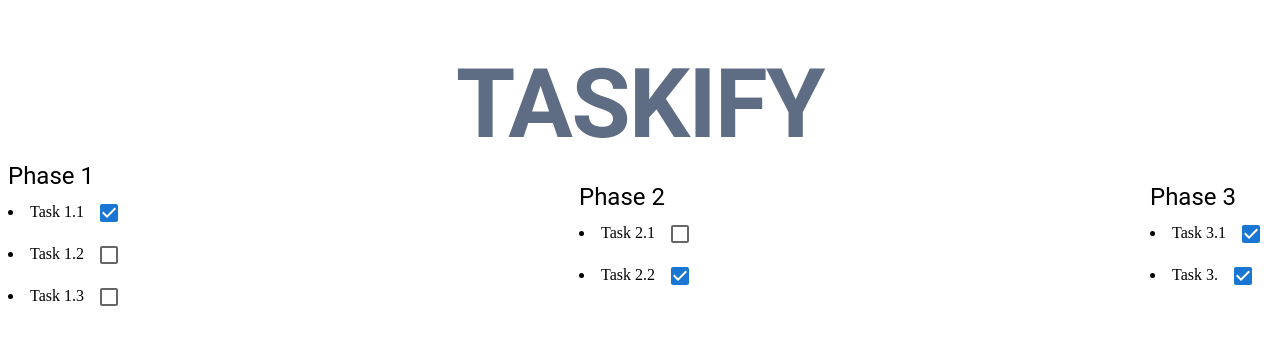
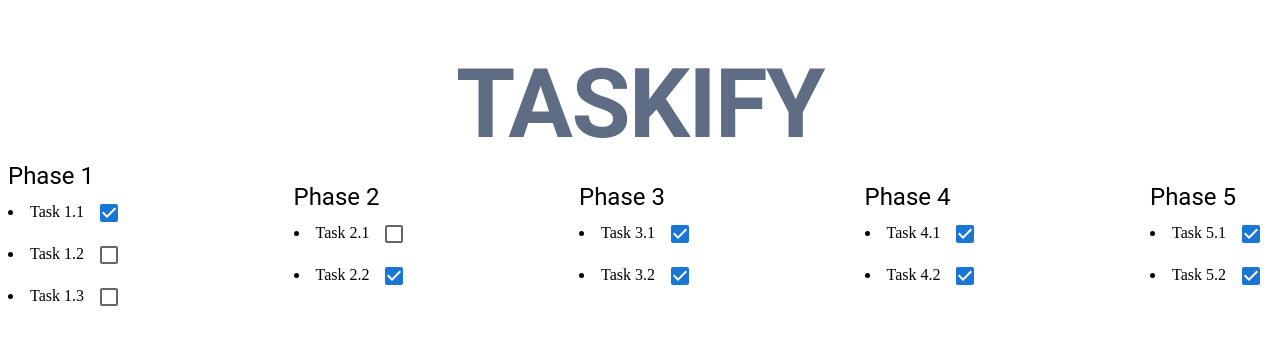
Before and after one commit to mcanozkulekci/Taskify, a React (Create React App) app: page / in a window 1280 px wide. Shown: the top 344 px of the page. Built offline with nearby package versions, Linux system fonts and the light colour scheme.

Commit message:
main logic is implemented. mockData is still should be overwritten

```diff
--- a/src/components/MockData.ts
+++ b/src/components/MockData.ts
@@ -22,7 +22,7 @@
           completed: false,
         },
       ],
-      done: false,
+      done: true,
     },
     {
       id: 2,
@@ -39,7 +39,7 @@
           completed: true,
         },
       ],
-      done: false,
+      done: true,
     },
     {
       id: 3,
@@ -52,7 +52,75 @@
         },
         {
           id: 7,
-          name: 'Task 3.',
+          name: 'Task 3.2',
+          completed: true,
+        },
+      ],
+      done: true,
+    },
+    {
+      id: 4,
+      name: 'Phase 4',
+      tasks: [
+        {
+          id: 8,
+          name: 'Task 4.1',
+          completed: true,
+        },
+        {
+          id: 9,
+          name: 'Task 4.2',
+          completed: true,
+        },
+      ],
+      done: true,
+    },
+    {
+      id: 5,
+      name: 'Phase 5',
+      tasks: [
+        {
+          id: 10,
+          name: 'Task 5.1',
+          completed: true,
+        },
+        {
+          id: 11,
+          name: 'Task 5.2',
+          completed: true,
+        },
+      ],
+      done: false,
+    },
+    {
+      id: 6,
+      name: 'Phase 6',
+      tasks: [
+        {
+          id: 12,
+          name: 'Task 6.1',
+          completed: true,
+        },
+        {
+          id: 13,
+          name: 'Task 6.2',
+          completed: true,
+        },
+      ],
+      done: false,
+    },
+    {
+      id: 7,
+      name: 'Phase 7',
+      tasks: [
+        {
+          id: 14,
+          name: 'Task 7.1',
+          completed: true,
+        },
+        {
+          id: 15,
+          name: 'Task 7.2',
           completed: true,
         },
       ],
--- a/src/components/PageComponent.tsx
+++ b/src/components/PageComponent.tsx
@@ -14,9 +14,18 @@
         justifyContent="space-between"
         alignItems="center"
       >
-        {phases.map((phase) => (
-          <PhaseComponent phase={phase} tasks={phase.tasks} done={false} />
-        ))}
+        {phases.map((phase) => {
+          if (phase.id === 1) {
+            return <PhaseComponent phase={phase} tasks={phase.tasks} />;
+          }
+        })}
+        {phases.map((phase, index) => {
+          if (phase.id === index + 1 && index > 0 && phases[index - 1].done) {
+            return <PhaseComponent phase={phase} tasks={phase.tasks} />;
+          } else {
+            return null;
+          }
+        })}
       </Grid>
     </div>
   );
--- a/src/components/PhaseComponent.tsx
+++ b/src/components/PhaseComponent.tsx
@@ -7,7 +7,6 @@
 interface PhaseProps {
   phase: Phase;
   tasks: Task[];
-  done: boolean;
 }
 
 const PhaseComponent = ({ phase, tasks }: PhaseProps) => {
@@ -16,7 +15,7 @@
       <Typography variant="h5">
         <div>{phase.name}</div>
       </Typography>
-      <TaskComponent tasks={tasks} />
+      <TaskComponent tasks={tasks} phase={phase} />
       {/* <TaskComponent tasks={phase.tasks} /> */}
     </div>
   );
--- a/src/components/TaskComponent.tsx
+++ b/src/components/TaskComponent.tsx
@@ -2,26 +2,41 @@
 
 import Task from '../types/Task';
 import { Checkbox } from '@mui/material';
+import Phase from '../types/Phase';
 interface TaskProps {
   tasks: Task[];
+  phase: Phase;
 }
 
-const TaskComponent = ({ tasks }: TaskProps) => {
+const TaskComponent = ({ tasks, phase }: TaskProps) => {
   const [isCompleted, setIsCompleted] = useState<boolean[]>(
     tasks.map((task) => task.completed)
   );
 
   const handleChange = (index: number) => {
+    // Once hepsini oldugu gibi alir
     const newCompleted = [...isCompleted];
+    // Sonra sozkonusu indexin degerini tersine cevirir
     newCompleted[index] = !newCompleted[index];
+    // Sonra da state'i gunceller
     setIsCompleted(newCompleted);
+    // tasks propunda da ayni guncellemeyi yapar.
     tasks[index].completed = !tasks[index].completed;
+
+    console.log(tasks[index].completed);
+
+    const completedAll = tasks.every((task) => task.completed);
+    if (completedAll) {
+      phase.done = true;
+    } else {
+      phase.done = false;
+    }
   };
 
   return (
     <div>
       {tasks.map((task, index) => (
-        <li key={index}>
+        <li key={task.id}>
           {task.name}{' '}
           <Checkbox
             checked={isCompleted[index]}
```
